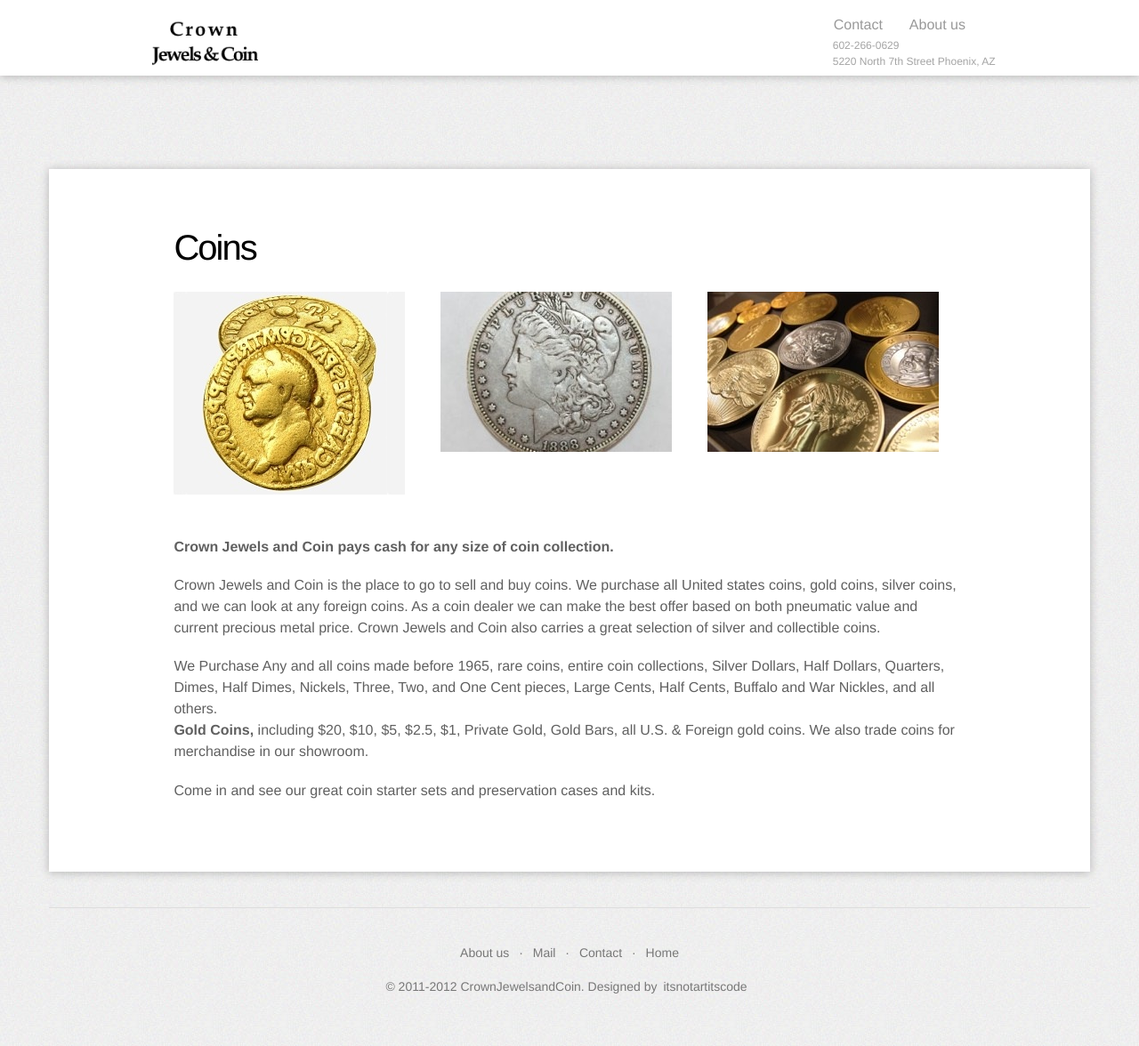
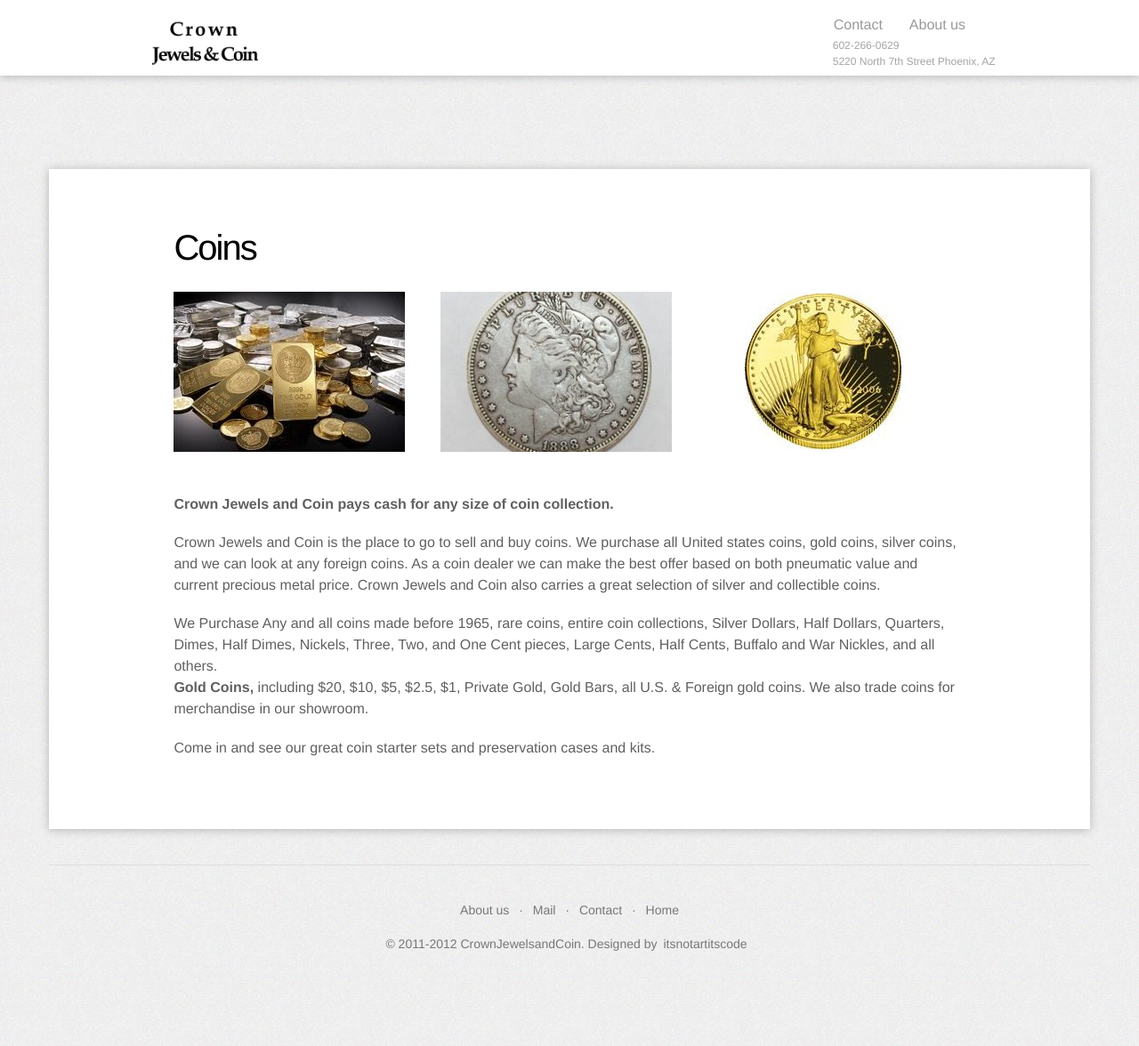
Before and after one commit to crownjewels/crownjewels.github.com, a Jekyll site: the page built from coins.html, in a window 1280 px wide. Shown: the whole page at 89% size. Built offline with Jekyll 4.4.1, drawn with Linux system fonts in a browser that asks for light colours; after the commit the page ends 1128 px from its top, so only the background shows below that.

Commit message:
changed coins and corrected spelling

```diff
--- a/coins.html
+++ b/coins.html
@@ -8,15 +8,17 @@ title: Coins
 	<h1>Coins</h1>
 	<ul class="thumbnails">
 	  <li class="span3">
-	      <img src="/assets/Crown-Jewels-and-Coin-gold-coin.jpeg">
+	      <img src="/assets/Crown-Jewels-and-Coin-gold-coin-bar.jpg">
 	  </li>
 	  <li class="span3">
 	      <img src="/assets/Crown-Jewels-and-Coin-rare-coin.jpg" alt="">
 	  </li>
 	<li class="span3">
-	      <img src="/assets/Crown-Jewels-and-Coin-rare-coins.jpg" alt="">
+	      <img src="/assets/Crown-Jewels-and-Coin-gold-coin.jpg" alt="">
 	  </li>
 	</ul>
+
+
 	<p>
 		<strong>Crown Jewels and Coin pays cash for any size of coin collection.</strong>
 	</p>
--- a/diamond.html
+++ b/diamond.html
@@ -21,7 +21,7 @@ title: Diamond
 			knowledge about your items.</strong>
 		</p>
 	<p>
-		Crown Jewels and Coin has a very professional and certified staff with 38 years of experience. We buy Diamonds of any shape or size, and we also purchase all wedding sets Crown Jewels and Coin purchases
+		Crown Jewels and Coin has a very professional and certified staff with 38 years of experience. We buy Diamonds of any shape or size, and we also purchase all wedding sets. Crown Jewels and Coin purchases
 		items to sell in our stores, so we will give the highest market prices. We will carefully examine your pieces and provide you with a thorough explanation of our value assessment. Our assessments will always reflect fair market value, and we will not pressure you to sell.
 		We want your experience with us to be as comfortable and stress-free as possible.
 	</p>
--- a/index.html
+++ b/index.html
@@ -17,7 +17,7 @@ title: Home
 
 	<a href="/silver"><div class="span6">
 		<i class="platter"></i>
-		<h3>Sliver</h3>
+		<h3>Silver</h3>
 		<p>Silverware, flatware, coins, silver jewelry, indian jewelry.</p>
 	</div>
 	</a>
```
Also changed, not shown: assets/Crown-Jewels-and-Coin-gold-coin-bar.jpg (added), assets/Crown-Jewels-and-Coin-gold-coin.jpeg (deleted), assets/Crown-Jewels-and-Coin-gold-coin.jpg, assets/Crown-Jewels-and-Coin-rare-coins.jpg (deleted).
